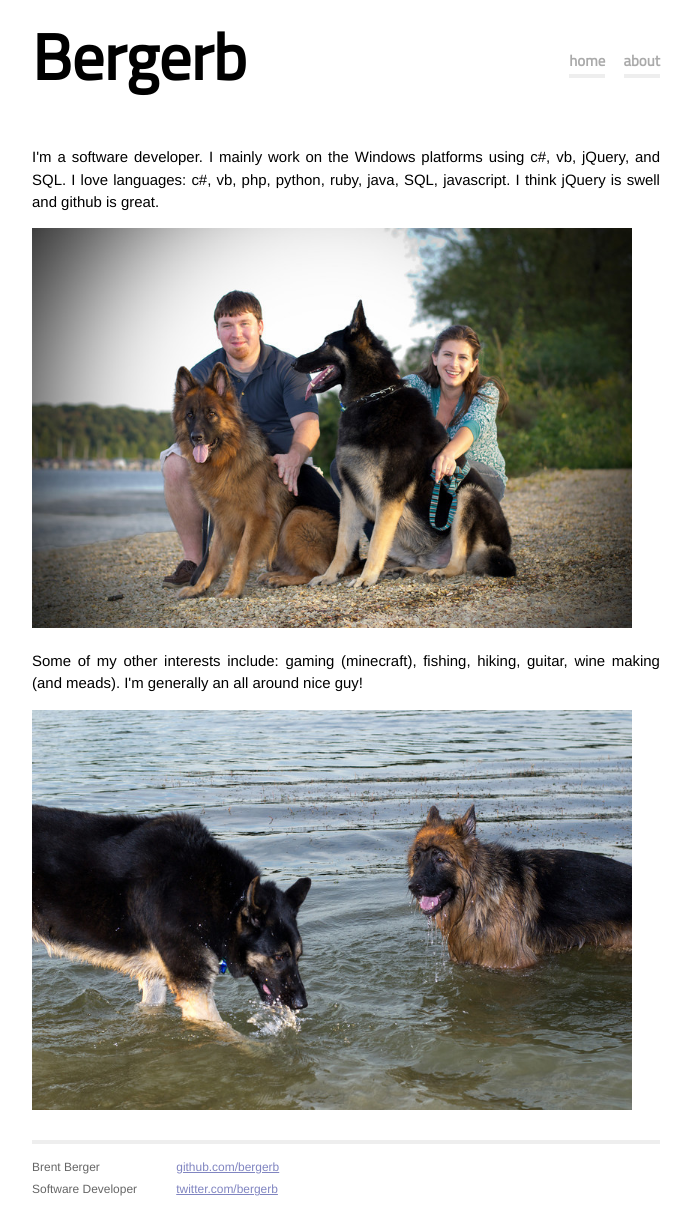
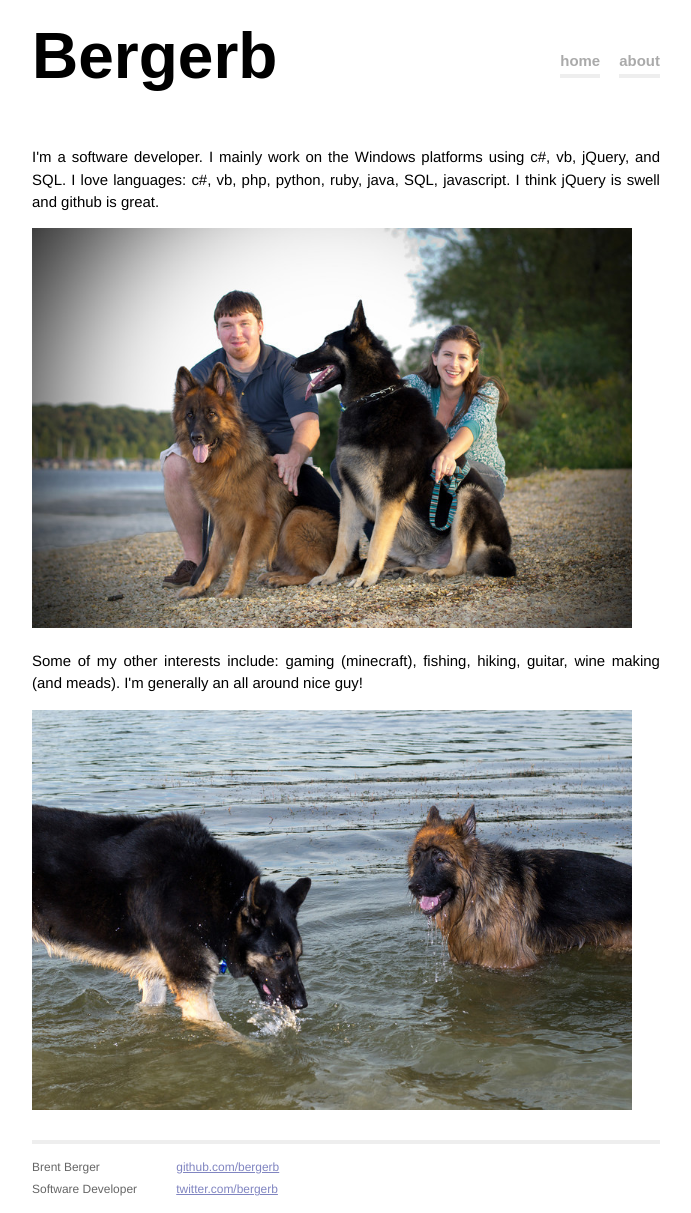
Before and after one commit to bergerb/bergerb.github.io, a Jekyll site: the page built from about.html, in a window 1280 px wide. Shown: the whole page, without its empty margins (294-985 px from the left). Built offline with Jekyll 4.4.1, drawn with Linux system fonts in a browser that asks for light colours; nearby versions of some CDN libraries; some web fonts are replaced.

Commit message:
Changed header font

```diff
--- a/_layouts/default.html
+++ b/_layouts/default.html
@@ -7,7 +7,7 @@
         <meta name="viewport" content="width=device-width">
 
 	<!-- fonts -->
-	<link href='http://fonts.googleapis.com/css?family=Titillium+Web' rel='stylesheet' type='text/css'>
+	<link href='http://fonts.googleapis.com/css?family=Titillium+Regular' rel='stylesheet' type='text/css'>
 	<link href="//netdna.bootstrapcdn.com/font-awesome/3.1.1/css/font-awesome.css" rel="stylesheet">
 
         <!-- syntax highlighting CSS -->
--- a/css/main.css
+++ b/css/main.css
@@ -70,6 +70,7 @@ ul.posts span {
 
 .site .header {
   font-family: 'Titillium Web', sans-serif;
+  font-family: "Titillium-Regular",sans-serif;
   font-style: normal;
 }
 
```
